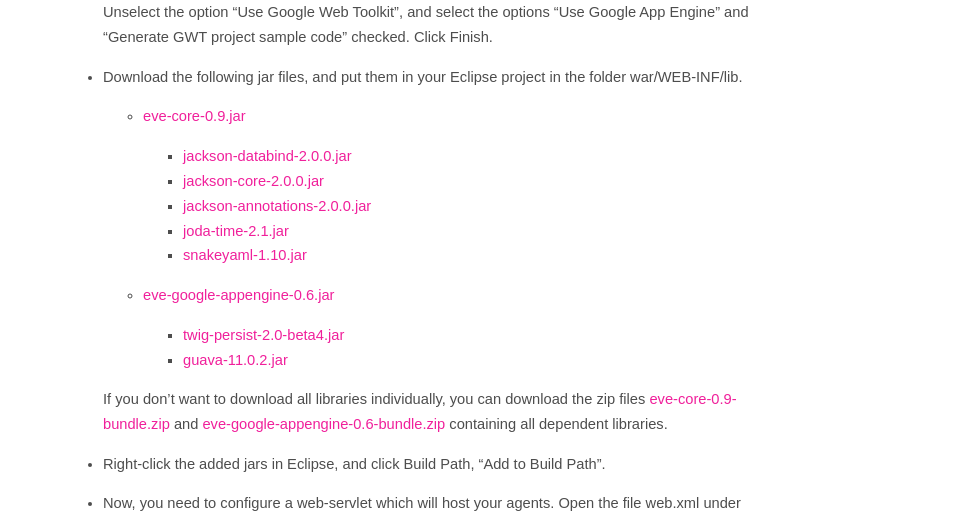
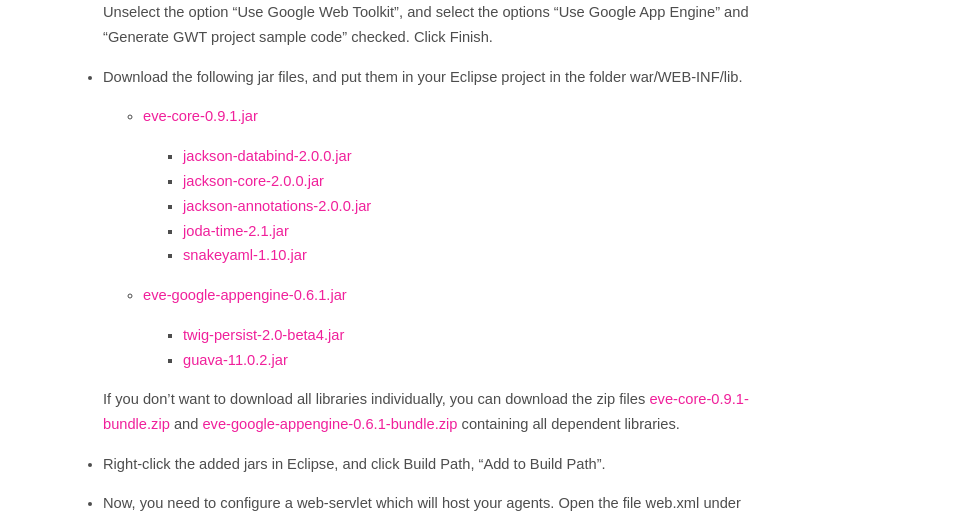
Before and after one commit to almende/eve, a Jekyll site: the page built from java_gettingstarted.md, in a window 1280 px wide and 900 px high, scrolled down 923 px. Shown: the part 152-672 px from the top of the window, without its empty margins (302-1280 px from the left). Built offline with Jekyll 4.4.1, drawn with Linux system fonts in a browser that asks for light colours.

Commit message:
updated library versions on the java getting started page

```diff
--- a/java_gettingstarted.md
+++ b/java_gettingstarted.md
@@ -4,8 +4,8 @@
 ---
 
 
-{% assign eve_core_version = '0.9' %}
-{% assign eve_google_appengine_version = '0.6' %}
+{% assign eve_core_version = '0.9.1' %}
+{% assign eve_google_appengine_version = '0.6.1' %}
 
 
 # Getting Started
```
